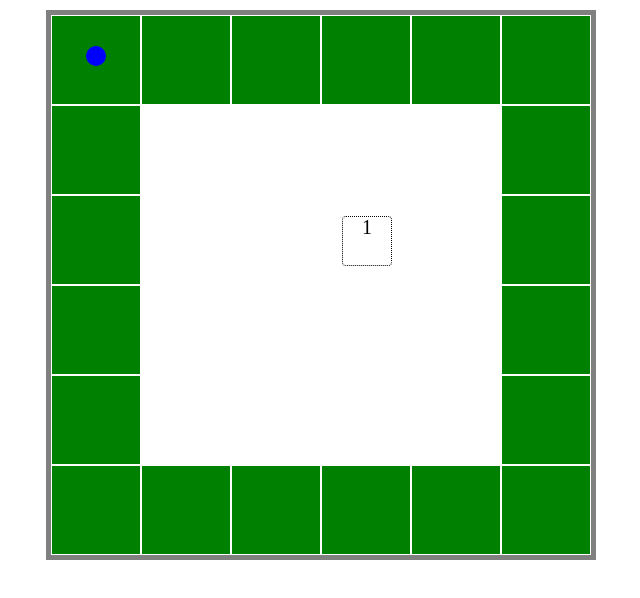
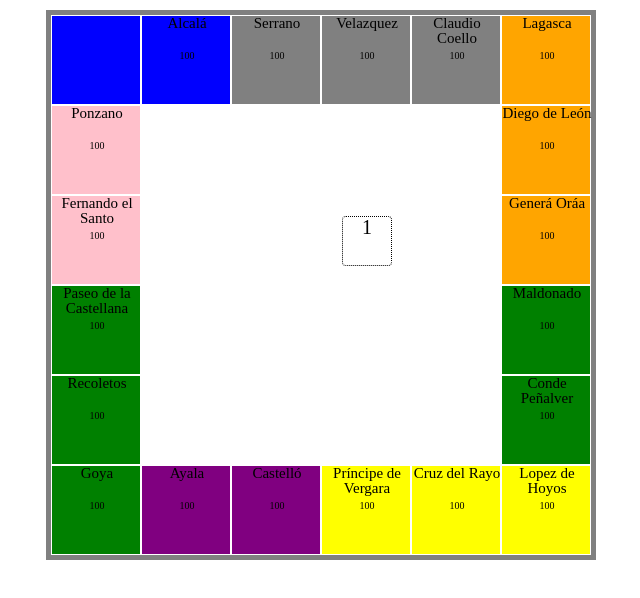
Before and after one commit to cayetanap/Monopoly, a plain HTML site: page index.html in a window 1280 px wide. Shown: the whole page, without its empty margins (319-959 px from the left). Drawn offline with nearby package versions, Linux system fonts and the light colour scheme.

Commit message:
tuesday work

```diff
--- a/css/style.css
+++ b/css/style.css
@@ -16,7 +16,24 @@
 
 .outer {
   background-color: green;
+}
 
+.street-name {
+  font-size: 15px;
+  height: 40%;
+  width: 90px;
+  z-index:999;
+  text-align: center;
+  box-sizing: border-box;
+}
+
+.price {
+  font-size: 10px;
+  height: 30%;
+  width: 90px;
+  z-index:999;
+  text-align: center;
+  box-sizing: border-box;
 }
 
 .player {
--- a/js/application.js
+++ b/js/application.js
@@ -10,3 +10,4 @@ game.drawDice();
 /*
 <div class="cell"></div><div class="cell"></div><div class="cell"></div>
 */
+$("#1").css("background-color", 'blue');
--- a/js/game.js
+++ b/js/game.js
@@ -8,7 +8,7 @@ var Game = function(p1) {
   this.street6 = new Street(6, "orange", "Lagasca", 100, 0);
   this.street7 = new Street(7, "orange", "Diego de León", 100, 0);
   this.street8 = new Street(8, "orange", "Generá Oráa", 100, 0);
-  this.street9 = new Street(9, "gren", "Maldonado", 100, 0);
+  this.street9 = new Street(9, "green", "Maldonado", 100, 0);
   this.street10 = new Street(10, "green", "Conde Peñalver", 100, 0);
   this.street11 = new Street(11, "yellow", "Lopez de Hoyos", 100, 0);
   this.street12 = new Street(12, "yellow", "Cruz del Rayo", 100, 0);
@@ -22,9 +22,9 @@ var Game = function(p1) {
   this.street20 = new Street(20, "pink", "Ponzano", 100, 0);
 }
 
-
 Game.prototype.drawBoard = function() {
   var cells = "";
+  var that = this;
 
   var parser = {
     1: 1,
@@ -56,16 +56,18 @@ Game.prototype.drawBoard = function() {
       var parsed = parser["" + k + ""];
 
       if (i === 0 || i === 5 || j === 0 || j === 5) {
-        cells = cells + "<div class='cell outer' id='" + parsed + "'></div>"
+        cells = cells + "<div class='cell outer' id='" + parsed + "' style='background-color:" + this["street" + parsed].color + "'>" +
+          "<div class='street-name'>" + this["street" + parsed].name + " </div>" +
+          "<div class='price'>" + this["street" + parsed].price + "</div>" +
+          "</div>"
       } else {
         cells = cells + "<div class='cell' id='outer-" + k + "'></div>"
       }
-
       k++;
     }
   }
 
-  $("#board").html(cells);
+  $("#board").html(cells)
 }
 
 Game.prototype.drawPlayers = function() {
--- a/js/street.js
+++ b/js/street.js
@@ -1,6 +1,6 @@
-var Street = function(cellNumber, colour, name, price, owner) {
+var Street = function(cellNumber, color, name, price, owner) {
   this.cellNumber = cellNumber;
-  this.colour = colour;
+  this.color = color;
   this.name = name;
   this.price = price;
   this.owner = owner;
```
